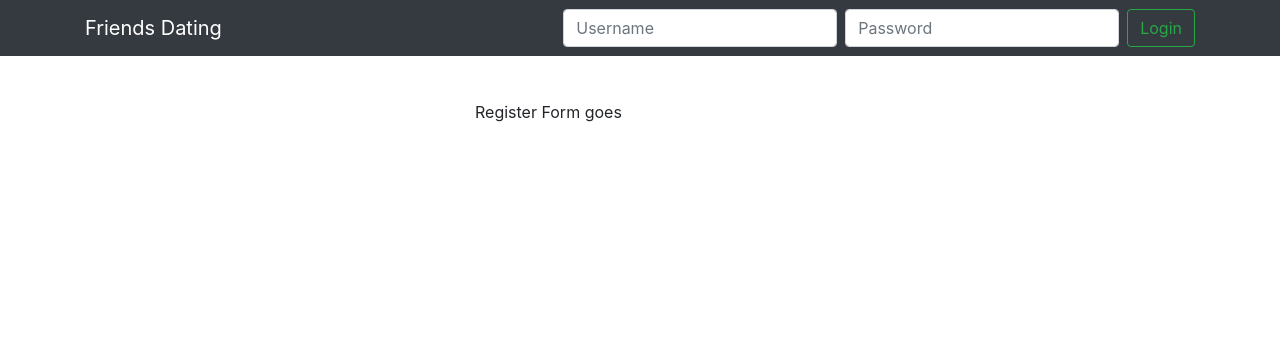
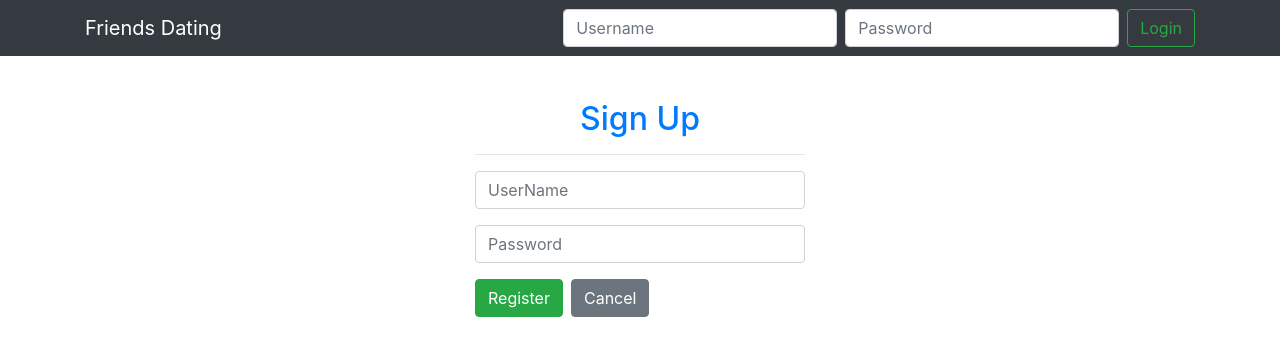
Before and after one commit to D-And-S/Friends-Dating-Client, an Angular app: page / in a window 1280 px wide. Both pictures are taken after a click on the button "Register". Shown: the top 356 px of the page. Built offline with nearby package versions, Linux system fonts and the light colour scheme.

Commit message:
Completed Register Functionality

```diff
--- a/src/app/app.module.ts
+++ b/src/app/app.module.ts
@@ -7,18 +7,20 @@ import { AppComponent } from './app.component';
 import { BrowserAnimationsModule } from '@angular/platform-browser/animations';
 import { HeaderModule } from './header/header.module';
 import { HomeComponent } from './home/home.component';
+import { AuthenticationModule } from './authentication/authentication.module';
 
 @NgModule({
   declarations: [
     AppComponent,
-    HomeComponent
+    HomeComponent,
   ],
   imports: [
     BrowserModule,
     AppRoutingModule,
     HttpClientModule,
     BrowserAnimationsModule,
-    HeaderModule
+    HeaderModule,
+    AuthenticationModule
   ],
   providers: [],
   bootstrap: [AppComponent]
--- a/src/app/authentication/authentication.service.ts
+++ b/src/app/authentication/authentication.service.ts
@@ -21,6 +21,7 @@ export class AuthenticationService {
     //rxjs pipe use for to define operator
     return this.http.post(this.baseUrl + 'account/login', model).pipe(
       // like array map, take a function, in here recieve http response
+      // in map function we can get back specific data
       map((response:any) => {
         const user = response;
         // if user not null
@@ -37,6 +38,18 @@ export class AuthenticationService {
     this.curentUserSource.next(user);
   }
 
+  register(model:any){
+    return this.http.post(this.baseUrl+'account/register',model).pipe(
+      map((user:any)=>{
+        if(user){
+          localStorage.setItem('user', JSON.stringify(user))
+          this.curentUserSource.next(user)
+        }
+        //return user;
+      })
+    );
+  }
+
   logout(){
     localStorage.removeItem('user');
     this.curentUserSource.next(null)
--- /dev/null
+++ b/src/app/authentication/register/register.component.html
@@ -0,0 +1,30 @@
+<form
+    #registerForm="ngForm"
+    (ngSubmit)="register()"
+    autocomplete="off"
+>
+    <h2 class="text-center text-primary">Sign Up</h2>
+    <hr>
+    <div class="form-group">
+        <input
+            type="text"
+            class="form-control"
+            name="UserName"
+            [(ngModel)]="model.UserName"
+            placeholder="UserName"
+        >
+    </div>
+    <div class="form-group">
+        <input
+            type="password"
+            class="form-control"
+            name="Password"
+            [(ngModel)]="model.Password"
+            placeholder="Password"
+        >
+    </div>
+    <div class="form-group text-cen">
+        <button class="btn btn-success mr-2" type="submit">Register</button>
+        <button class="btn btn-secondary mr-2" type="button" (click)="cancel()">Cancel</button>
+    </div>
+</form>
--- /dev/null
+++ b/src/app/authentication/register/register.component.ts
@@ -0,0 +1,32 @@
+import { Component, EventEmitter, Input, OnInit, Output } from '@angular/core';
+import { AuthenticationService } from '../authentication.service';
+
+
+@Component({
+  selector: 'app-register',
+  templateUrl: './register.component.html',
+  styleUrls: ['./register.component.css']
+})
+export class RegisterComponent implements OnInit {
+  @Input() usersFromHomeComponent: any;
+  @Output() cancelRegister = new EventEmitter<boolean>()
+  model:any = {};
+
+  constructor(private _authService:AuthenticationService) { }
+
+  ngOnInit(): void {
+
+  }
+
+  register(){
+    this._authService.register(this.model).subscribe(response=>{
+      console.log('response',response)
+      this.cancel();
+    })
+  }
+
+  cancel(){
+    this.cancelRegister.emit(false)
+  }
+
+}
--- a/src/app/home/home.component.html
+++ b/src/app/home/home.component.html
@@ -4,13 +4,15 @@
         <p class="lead">Come on into view your matches... all you need to do is sign up</p>
         <div class="text-center">
             <button class="btn btn-primary btn-lg mr-2" (click)="registerToggle()">Register</button>
-            <button class="btn btn-Info btn-lg mr-2">Learn More</button>
+            <button class="btn btn-info btn-lg mr-2">Learn More</button>
         </div>
     </div>
     <div *ngIf="registerMode" class="container">
         <div class="row justify-content-center">
             <div class="col-4">
-                <p>Register Form goes</p>
+                <app-register
+                    (cancelRegister)="cancelRegisterMode($event)">
+                </app-register>
             </div>
         </div>
     </div>
--- a/src/app/home/home.component.ts
+++ b/src/app/home/home.component.ts
@@ -18,4 +18,8 @@ export class HomeComponent implements OnInit {
     this.registerMode = !this.registerMode
   }
 
+  cancelRegisterMode(event:boolean){
+    this.registerMode = event;
+  }
+
 }
```
Also changed, not shown: src/app/authentication/authentication.module.ts (+5 -2 lines), src/app/authentication/register/register.component.css (added).
